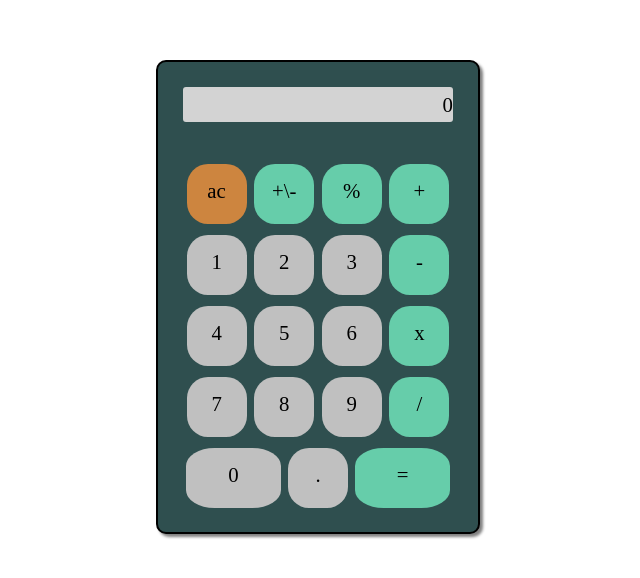
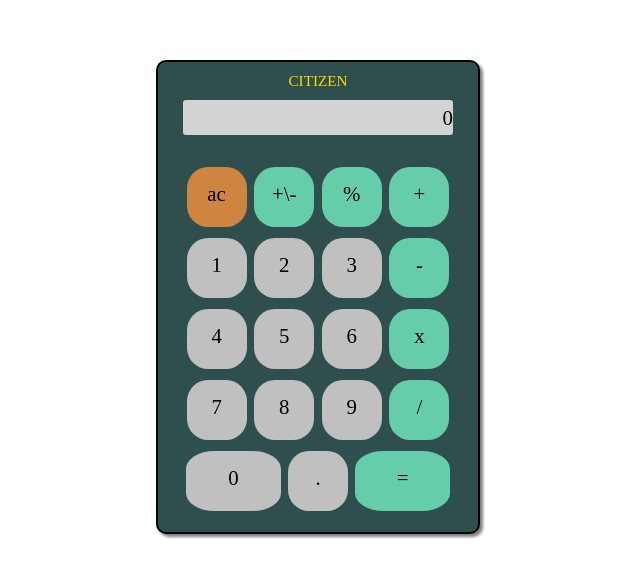
Before and after one commit to Vlad1m1rne/calculator, a plain HTML site: page index.html in a window 1280 px wide. Shown: the whole page, without its empty margins (322-962 px from the left). Drawn offline with Linux system fonts and the light colour scheme.

Commit message:
added citizen

```diff
--- a/index.html
+++ b/index.html
@@ -7,6 +7,7 @@
 </head>
 <body>
 <div class="calc">
+  <div class="citizen">CITIZEN</div>
   <div class="screen">
     <p class="znak1"></p>
     <p class='screen1'>0</p>
--- a/style.css
+++ b/style.css
@@ -7,10 +7,16 @@
   box-shadow: 3px 3px 3px #808080;
   margin: 60px auto;
   padding:10px;
+  position: relative;
+}
+.citizen{
+text-align: center;
+color: gold;
+font-size: 0.95em;
 }
 .screen{
   margin: auto;
-  margin-top: 15px;
+  margin-top: 10px;
   background-color: lightGray;
   width: 270px;
   height: 35px;
@@ -29,7 +35,7 @@ font-size: 1.3em;
   text-align: right;
   }
 .buttons{
-  margin-top: 20px;
+  margin-top: 10px;
   padding:11px;
   padding-top: 11px;
   padding-bottom: 11px;
```
